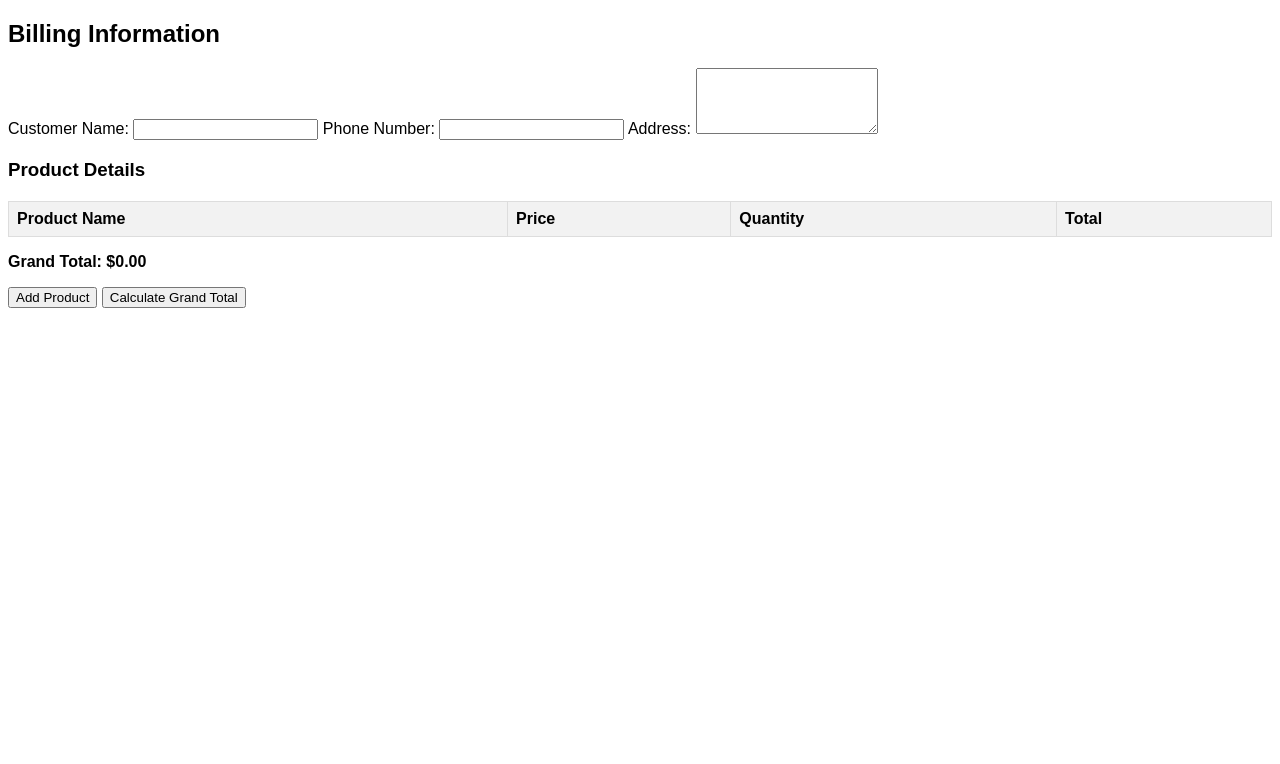
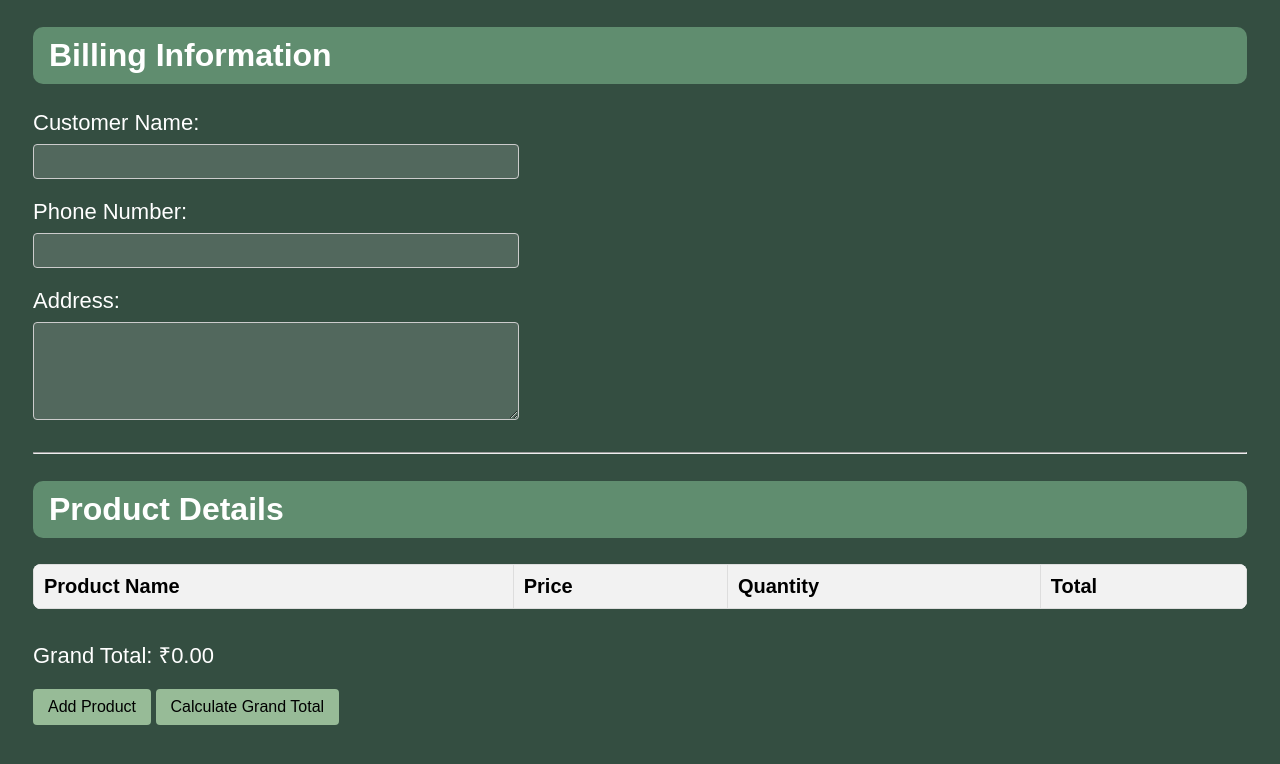
Before and after one commit to vivekkantariya/GrocHub, a Django app: page /billing.html/ in a window 1280 px wide. Shown: the top 764 px of the page. Run offline with Django 4.2, Linux system fonts and the light colour scheme; lists and menus that the app fills with data are empty; parts of the project's set-up code (start-up, migrations or seed data) failed here and were passed over.

Commit message:
manage Product , Bill form

```diff
--- a/Grocerry_Management/System/templates/billing.html
+++ b/Grocerry_Management/System/templates/billing.html
@@ -1,5 +1,6 @@
 <!DOCTYPE html>
 <html lang="en">
+
 <head>
     <meta charset="UTF-8">
     <meta name="viewport" content="width=device-width, initial-scale=1.0">
@@ -7,57 +8,141 @@
     <style>
         body {
             font-family: Arial, sans-serif;
+            background-color: #344e41;
         }
+
+        #container {
+            margin: 25px;
+        }
+
+        label {
+            display: block;
+            margin-bottom: 8px;
+            font-size: 22px;
+            color: white;
+        }
+
+        input[type="tel"],
+        textarea {
+            width: 40%;
+            padding: 6px 15px;
+            margin-bottom: 20px;
+            box-sizing: border-box;
+            border: 1px solid #ccc;
+            border-radius: 4px;
+            background-color: #ffffff26;
+            font-size: 18px;
+        }
+
+        #customerName.input_text {
+            width: 40%;
+            padding: 6px 15px;
+            margin-bottom: 20px;
+            box-sizing: border-box;
+            border: 1px solid #ccc;
+            border-radius: 4px;
+            background-color: #ffffff26;
+            font-size: 18px;
+}
+
+
+        textarea {
+            resize: vertical;
+        }
+
+
+
+
+        h2 {
+            /* text-align: center; */
+            font-size: 32px;
+            color: white;
+            font-family: 'Raleway', sans-serif;
+            background: #608d6f;
+            padding: 10px 16px;
+            border-radius: 10px;
+        }
+
 
         table {
             width: 100%;
+            background: white;
             border-collapse: collapse;
             margin-top: 20px;
+            border-radius: 8px;
+            overflow: hidden;
+            margin-bottom: 30px;
+            /* box-shadow: 0 0 10px rgba(0, 0, 0, 0.1); */
         }
 
-        th, td {
+        thead {
+            background-color: #f2f2f2;
+        }
+
+        th {
+            font-size: 20px;
+        }
+
+        td {
+            font-size: 20px;
+        }
+
+        th,
+        td {
             border: 1px solid #ddd;
-            padding: 8px;
+            padding: 10px;
             text-align: left;
         }
 
-        th {
-            background-color: #f2f2f2;
+        tbody tr:nth-child(even) {
+            background-color: #5881571d;
         }
 
-        #productSuggestions {
-            position: absolute;
-            border: 1px solid #ccc;
-            max-height: 150px;
-            overflow-y: auto;
-            display: none;
-            width: 100%;
-            box-sizing: border-box;
+        tbody tr:hover {
+            background-color: #58815741;
         }
 
-        #productSuggestions ul {
-            list-style-type: none;
-            padding: 0;
-            margin: 0;
+
+
+
+        label#grandTotal {
+            display: block;
+            margin-bottom: 5px;
+            color: white;
+            font-size: 22px;
+            font-family: 'Raleway', sans-serif;
+            margin-bottom:20px ;
         }
 
-        #productSuggestions li {
-            padding: 8px;
+
+        button {
+            background-color: #97bb97;
+
+            color: black;
+            font-size: 16px;
+            padding: 9px 15px;
+            border: none;
+            border-radius: 4px;
             cursor: pointer;
-            background-color: #f9f9f9;
+            /* margin-left: 10px; */
+            transition: all 0.3s ease-in-out;
         }
 
-        #grandTotal {
-            font-weight: bold;
+        button:hover {
+            background-color: #608d6f;
+
         }
     </style>
 </head>
+
 <body>
+    <div id="container">
+
     <h2>Billing Information</h2>
 
         <form id="billingForm">
             <label for="customerName">Customer Name:</label>
-        <input type="text" id="customerName" name="customerName" required>
+            <input type="text" id="customerName" class="input_text" name="customerName" required>
 
             <label for="phoneNumber">Phone Number:</label>
             <input type="tel" id="phoneNumber" name="phoneNumber" required>
@@ -65,7 +150,9 @@
             <label for="address">Address:</label>
             <textarea id="address" name="address" rows="4" required></textarea>
 
-        <h3>Product Details</h3>
+            <hr>
+
+            <h2>Product Details</h2>
 
             <table>
                 <thead>
@@ -81,11 +168,14 @@
                 </tbody>
             </table>
 
-        <p id="grandTotal">Grand Total: $0.00</p>
+            <label id="grandTotal">Grand Total: ₹0.00</label>
+
+            <!-- <p id="grandTotal">Grand Total: $0.00</p> -->
 
             <button type="button" onclick="addProductRow()">Add Product</button>
             <button type="button" onclick="calculateGrandTotal()">Calculate Grand Total</button>
         </form>
+    </div>
 
     <script>
         function addProductRow() {
@@ -96,7 +186,7 @@
                 <td><input type="text" name="productName[]" required></td>
                 <td><input type="number" name="productPrice[]" min="0.01" step="0.01" required></td>
                 <td><input type="number" name="productQuantity[]" min="1" required></td>
-                <td>$0.00</td>
+                <td>₹0.00</td>
             `;
 
             productDetails.appendChild(newRow);
@@ -111,7 +201,7 @@
                 var quantity = parseInt(row.querySelector("[name='productQuantity[]']").value) || 0;
                 var total = price * quantity;
 
-                row.querySelector("td:last-child").textContent = "$" + total.toFixed(2);
+                row.querySelector("td:last-child").textContent = "₹" + total.toFixed(2);
                 grandTotal += total;
             });
         }
@@ -167,4 +257,5 @@
         });
     </script>
 </body>
+
 </html>
```
Also changed, not shown: Grocerry_Management/System/templates/home.html (+150 -7 lines), Grocerry_Management/System/templates/transaction.html (+28 -14 lines). Lines whose indentation alone changed are shown as unchanged.
